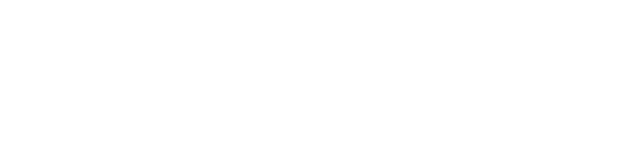
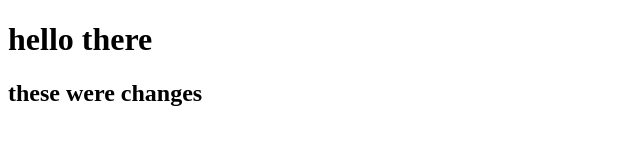
Before and after one commit to Mark-R-5388/movie-app, a website: page index.html in a window 1280 px wide. Shown: the whole page, without its empty margins (0-640 px from the left). Drawn offline with Linux system fonts and the light colour scheme.

Commit message:
added 2 lines to index.html

```diff
--- a/index.html
+++ b/index.html
@@ -13,6 +13,8 @@
 		<section class="top_commedy_movies_section"></section>
 		<section class="top_romance_movies_section"></section>
 		<section class="top_horror_movies_section"></section>
+		<h1>hello there</h1>
+		<h2>these were changes</h2>
 
 		<script src="app.js"></script>
 	</body>
```
